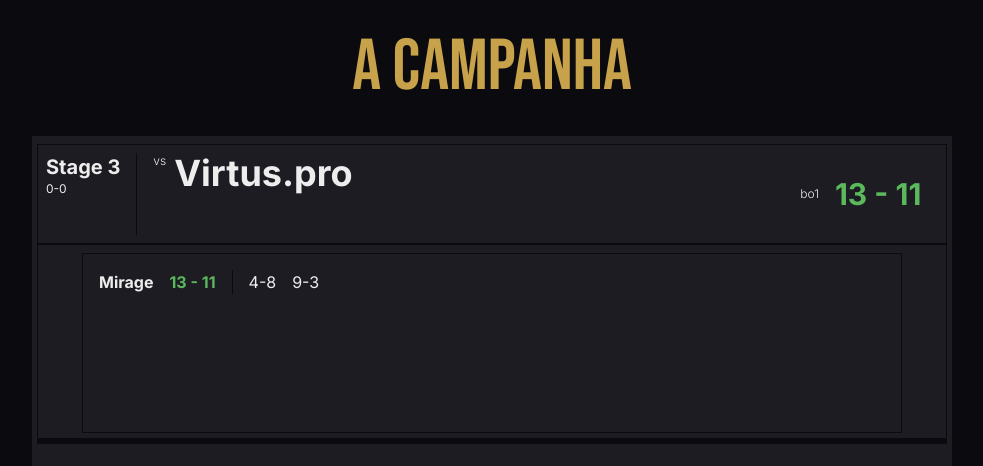
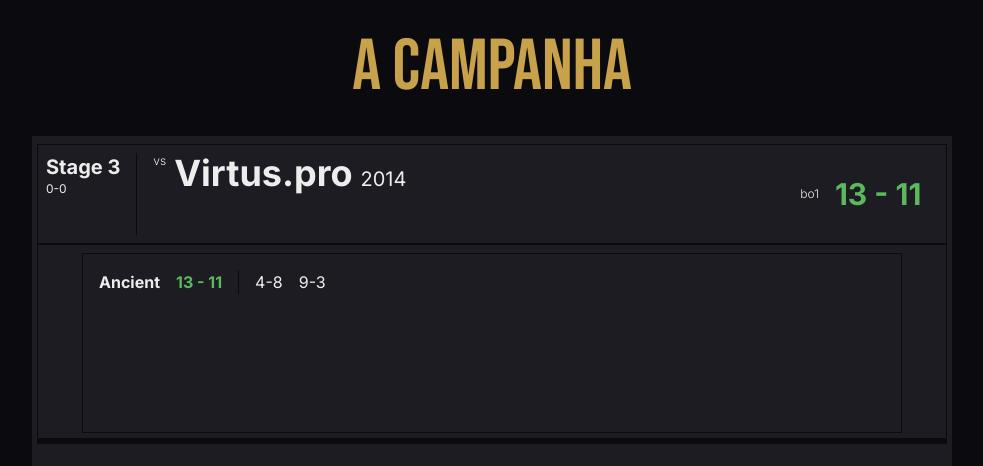
Before and after one commit to feSilva298/MajorRun, a Next.js app: page /Simulation in a window 1280 px wide. Shown: the top 466 px of the page, without its empty margins (148-1131 px from the left). Built offline with nearby package versions, Linux system fonts and the light colour scheme.

Commit message:
add new updates in simulation

```diff
--- a/app/Draft/page.tsx
+++ b/app/Draft/page.tsx
@@ -6,7 +6,7 @@
 import SelectPlayers from "@/components/selectplayers"
 import RerollTeams from "@/components/rerollteams"
 import Link from "next/link"
-import { getRandomTeams } from "@/lib/teams"
+import { getRandomTeams } from "@/lib/configs"
 import { Player, Team } from "@/lib/types/team"
 import { useState, useEffect } from "react"
 import json from "@/data/teams_with_ids.json"
--- a/app/Home/page.tsx
+++ b/app/Home/page.tsx
@@ -2,7 +2,7 @@
 
 import { Separator } from "@/components/ui/separator"
 import Link from "next/link"
-import {randomTeamsTournament} from "@/lib/teams"
+import {randomTeamsTournament} from "@/lib/configs"
 import {useEffect} from "react"
 
 export default function Home(){
--- a/app/Simulation/page.tsx
+++ b/app/Simulation/page.tsx
@@ -2,18 +2,25 @@
 
 import CardSimulation from "@/components/cardsimulation"
 import Resume from "@/components/resume"
-import { randomTeamsTournament, drawTeams } from "@/lib/teams"
+import { randomTeamsTournament, drawTeams,  drawMaps, resultDuel } from "@/lib/configs"
 import { useState, useEffect } from "react"
 import { Team } from "@/lib/types/team"
 
 export default function Simulation(){
 
     const [teams, setTeams] = useState<Team[]>([])
-    const [maps, setMaps] = useState(["Mirage", "Inferno", "Dust2", "Ancient","Overpass", "Cache", "Anubis", "Nuke", "Train", "Vertigo", "Cobblestone"])
 
     useEffect(() => {
-        // eslint-disable-next-line react-hooks/set-state-in-effect
-        setTeams(drawTeams())
+    const tournamentTeams = randomTeamsTournament()
+    const drawnTeams = drawTeams(tournamentTeams)
+    const results = resultDuel(drawnTeams)
+
+    console.log("16 TIMES:", tournamentTeams)
+    console.log("5 TIMES:", drawnTeams)
+    console.log("OVERALLS:", results)
+
+    // eslint-disable-next-line react-hooks/set-state-in-effect
+    setTeams(drawnTeams)
     },[])
 
 
--- a/components/cardsimulation.tsx
+++ b/components/cardsimulation.tsx
@@ -4,11 +4,20 @@
 import { motion } from "framer-motion"
 import CountUp from "react-countup"
 import { Team } from "@/lib/types/team"
+import { drawMaps } from "@/lib/configs"
+import {useState, useEffect} from "react"
 
 type Props = {
     teams: Team[]
 }
 export default function CardSimulation({teams}: Props) {
+
+    const [map, setMap] = useState<string>()
+
+    useEffect(() =>{
+        // eslint-disable-next-line react-hooks/set-state-in-effect
+        setMap(drawMaps)
+    },[])
 
     return(
         <>
@@ -22,7 +31,7 @@
                     <div className="flex min-w-3xl justify-between">
                         <div className="flex gap-2">
                             <p className="text-xs text-[#ededed] font-light">vs</p>
-                            <p className="text-4xl text-[#ededed] font-bold">{teams[1]?.team}</p>
+                            <p className="flex gap-2 items-baseline text-4xl text-[#ededed] font-bold">{teams[0]?.team}<span className="text-xl font-normal">{teams[0]?.year}</span></p>
                         </div>
                         <div className="flex items-center gap-4">
                             <p className="text-xs text-[#ededed] font-light">bo1</p>
@@ -32,7 +41,7 @@
                 </div>
                 <div className="flex justify-center bg-[#1c1c22] w-[910px] h-[195px] p-2 gap-4 border border-[#0b0b0f]">
                     <div className="flex bg-[#1c1c22] w-[820px] h-[180px] p-4 gap-4 border border-[#0b0b0f]">
-                        <p className="text-[#ededed] font-bold">Mirage</p>
+                        <p className="text-[#ededed] font-bold">{map}</p>
                         <p className="text-[#5cb85c] font-bold">13 - 11</p>
                         <Separator orientation="vertical" className="bg-[#0b0b0f] h-6"/>
                         <p className="text-[#ededed]">4-8</p>
--- a/components/rerollteams.tsx
+++ b/components/rerollteams.tsx
@@ -1,7 +1,7 @@
 import { Button } from "@/components/ui/button";
 import {RotateCcw} from "lucide-react"
 import { Team } from "@/lib/types/team";
-import { getRandomTeams } from "@/lib/teams";
+import { getRandomTeams } from "@/lib/configs";
 
 type Props = {
     removeTeam: Team[]
--- a/lib/teams.ts
+++ b/lib/configs.ts
@@ -33,22 +33,31 @@
 
 
 //essa funcao aqui gera os 5 times do torneio que vao jogar contra o jogador
-export function drawTeams(){
+export function drawTeams(selectedTeams: Team[]){
      const teams:number[] = []
-     const randomTeams= randomTeamsTournament()
-
 
     while (teams.length < 5) {
-        const drawTeams = Math.floor(Math.random() * randomTeams.length)
+        const drawTeams = Math.floor(Math.random() * selectedTeams.length)
 
         if (!teams.includes(drawTeams)) {
             teams.push(drawTeams);
         }
 
 }
-    const teamsTournament = teams.map(index => json[index])
-    console.log(teamsTournament)
+    const teamsTournament = teams.map(index => selectedTeams[index])
+
     return teamsTournament
 }
 
-console.log(drawTeams())
+export function drawMaps(){
+        const maps = ["Mirage", "Inferno", "Dust2", "Ancient","Overpass", "Cache", "Anubis", "Nuke", "Train", "Vertigo", "Cobblestone"]
+
+        const drawMaps = Math.floor(Math.random() * maps.length)
+        return maps[drawMaps]
+
+}
+
+export function resultDuel(teams: Team[]){
+    const OVLdrawTeams = teams.map((teams) => teams.overall)
+    return OVLdrawTeams
+}
--- a/lib/types/team.ts
+++ b/lib/types/team.ts
@@ -11,8 +11,8 @@
   defaultRole: string;
   rolesAllowed: string[];
   idPlayer: string;
-  description?: string
-  teamYear: number
+  description?: string;
+  teamYear: number;
 }
 
 export interface Team {
@@ -20,4 +20,5 @@
   year: number;
   players: Player[];
   idTeam: string;
+  overall: number;
 }
```
